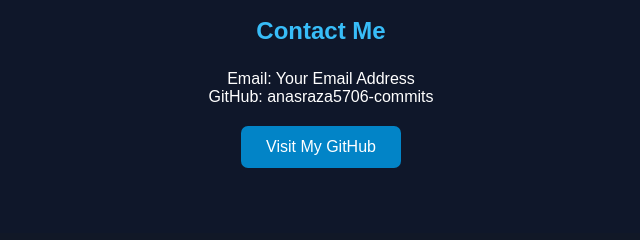
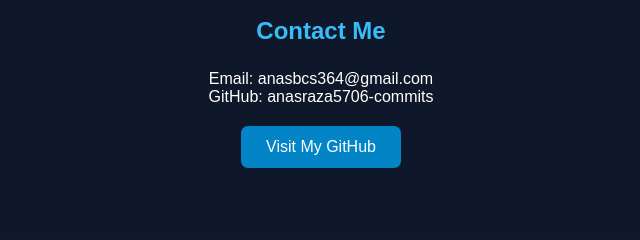
Before and after one commit to anasraza5706-commits/my-firstproject, a plain HTML site: page index.html in a window 1280 px wide. Shown: the part 1467-1707 px from the top of the page, 319-959 px from the left. Drawn offline with Linux system fonts and the light colour scheme.

Commit message:
Update index.html

```diff
--- a/index.html
+++ b/index.html
@@ -73,7 +73,7 @@
 
     <section id="contact no.9045081979">
         <h2>Contact Me</h2>
-        <p>Email: Your Email Address</p>
+        <p>Email: anasbcs364@gmail.com</p>
         <p>GitHub: anasraza5706-commits</p>
         <a href="https://github.com/anasraza5706-commits"
            class="btn" target="_blank">
```
